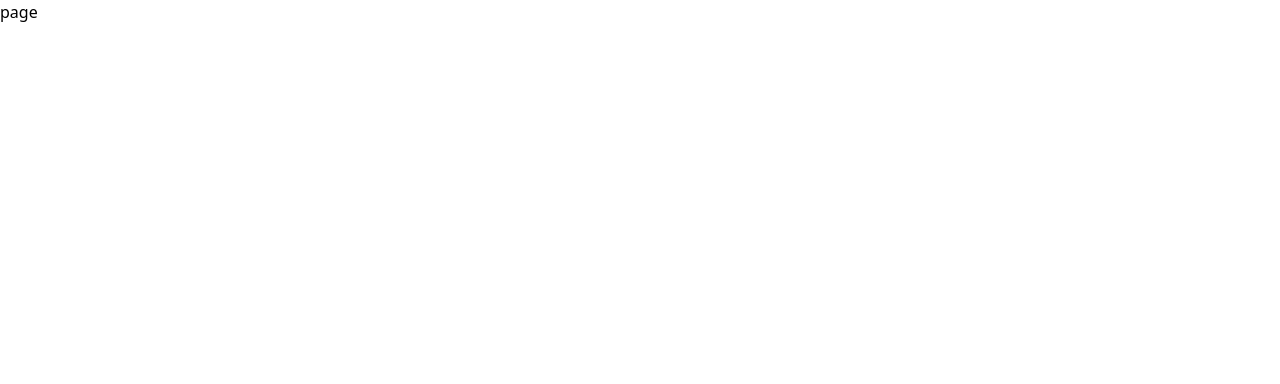
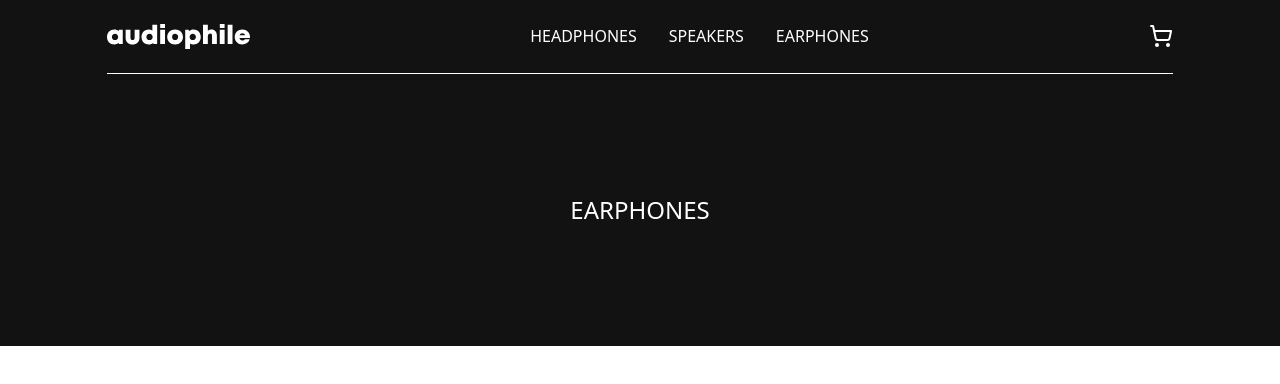
Before and after one commit to okorieonyedikachi/audiophile, a Next.js app: page /earphones in a window 1280 px wide. Shown: the top 384 px of the page. Built offline with nearby package versions, Linux system fonts and the light colour scheme.

Commit message:
Chore: header title prop passed to each category

```diff
--- /dev/null
+++ b/app/(component)/pageHeader.tsx
@@ -0,0 +1,19 @@
+import NavBar from "@/components/NavBar";
+import React from "react";
+
+interface PageHeaderProps {
+  title: string;
+}
+
+const PageHeader = ({ title }: PageHeaderProps) => {
+  return (
+    <div className="w-full bg-[#121212] text-[#FFFFFF] mb- flex flex-col ">
+      <NavBar />
+      <div className="w-10/12 flex items-center bg-red-20 mx-auto py-6 justify-center text-2xl my-24">
+        {title}
+      </div>
+    </div>
+  );
+};
+
+export default PageHeader;
--- a/app/earphones/page.tsx
+++ b/app/earphones/page.tsx
@@ -1,7 +1,12 @@
 import React from "react";
+import PageHeader from "../(component)/pageHeader";
 
-const page = () => {
-  return <div>page</div>;
+const earphonesPage = () => {
+  return (
+    <div>
+      <PageHeader title="EARPHONES" />
+    </div>
+  );
 };
 
-export default page;
+export default earphonesPage;
--- a/app/headphones/page.tsx
+++ b/app/headphones/page.tsx
@@ -1,9 +1,12 @@
-import React from 'react'
+import React from "react";
+import PageHeader from "../(component)/pageHeader";
 
 const page = () => {
   return (
-    <div>page</div>
-  )
-}
+    <>
+      <PageHeader title="HEADPHONES" />
+    </>
+  );
+};
 
-export default page
+export default page;
--- a/data.ts
+++ b/data.ts
@@ -4,7 +4,6 @@ import earphone from "@/public/images/earphone.png"
 
 
 export const list = [
-   { title:"HOME", link: "/" },
     { title:"HEADPHONES", link: "/headphones"},
     { title:"SPEAKERS", link: "/speakers"},
     {title:"EARPHONES", link: "/earphones"}
```
Also changed, not shown: components/Header.tsx (+9 -5 lines).
